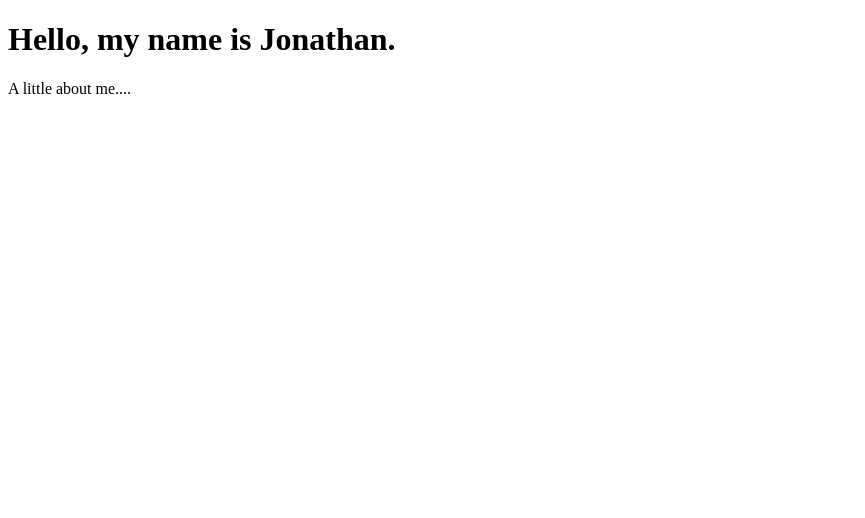
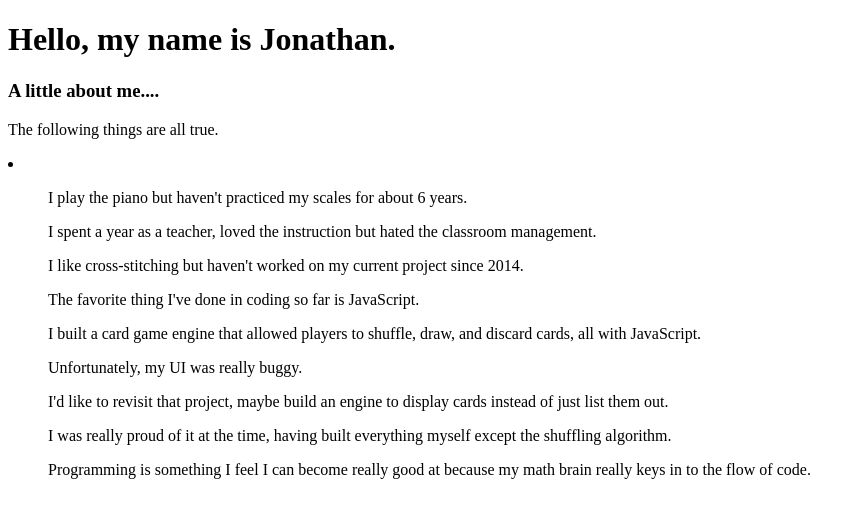
Before and after one commit to Blikone/day-1, a plain HTML site: page index.html in a window 1280 px wide. Shown: the whole page, without its empty margins (0-865 px from the left). Drawn offline with Linux system fonts and the light colour scheme.

Commit message:
Filled out bio

```diff
--- a/index.html
+++ b/index.html
@@ -7,7 +7,21 @@
 <body>
     <div>
         <h1>Hello, my name is Jonathan.</h1>
-        <p>A little about me....</p>
+        <h3>A little about me....</h3>
+    </div>
+    <div>
+        <p>The following things are all true.</p>
+        <li>
+            <ul>I play the piano but haven't practiced my scales for about 6 years.</ul>
+            <ul>I spent a year as a teacher, loved the instruction but hated the classroom management.</ul>
+            <ul>I like cross-stitching but haven't worked on my current project since 2014.</ul>
+            <ul>The favorite thing I've done in coding so far is JavaScript.</ul>
+            <ul>I built a card game engine that allowed players to shuffle, draw, and discard cards, all with JavaScript.</ul>
+            <ul>Unfortunately, my UI was really buggy.</ul>
+            <ul>I'd like to revisit that project, maybe build an engine to display cards instead of just list them out.</ul>
+            <ul>I was really proud of it at the time, having built everything myself except the shuffling algorithm.</ul>
+            <ul>Programming is something I feel I can become really good at because my math brain really keys in to the flow of code.</ul>
+        </li>
     </div>
 </body>
 </html>
```
